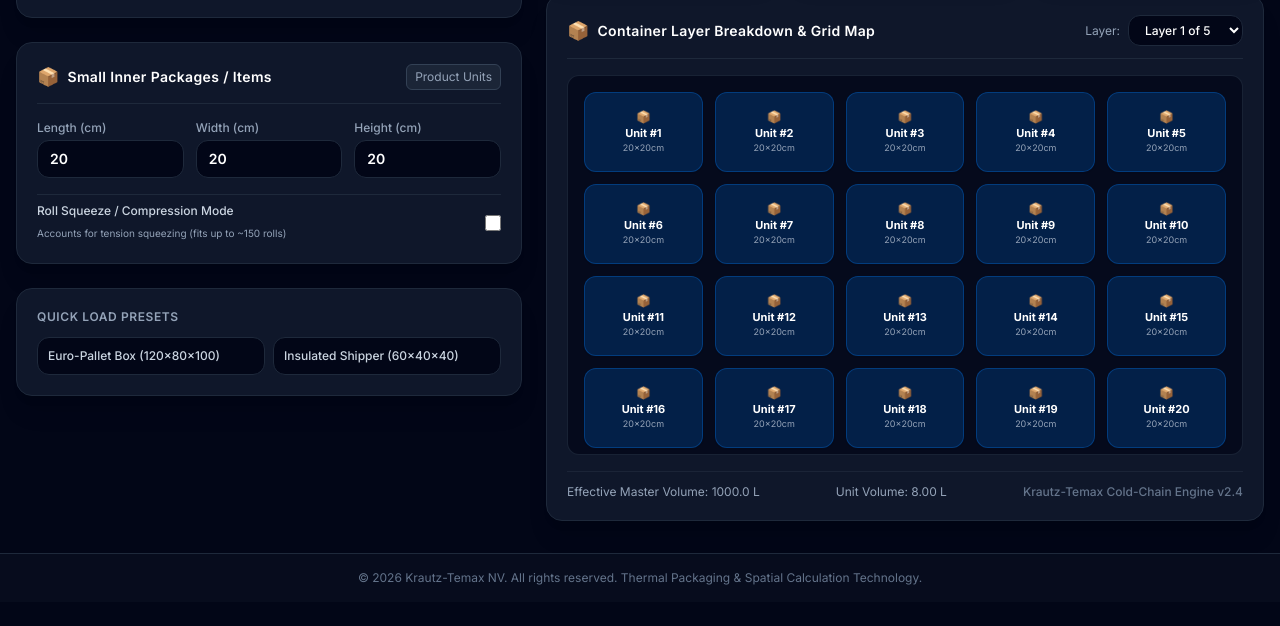
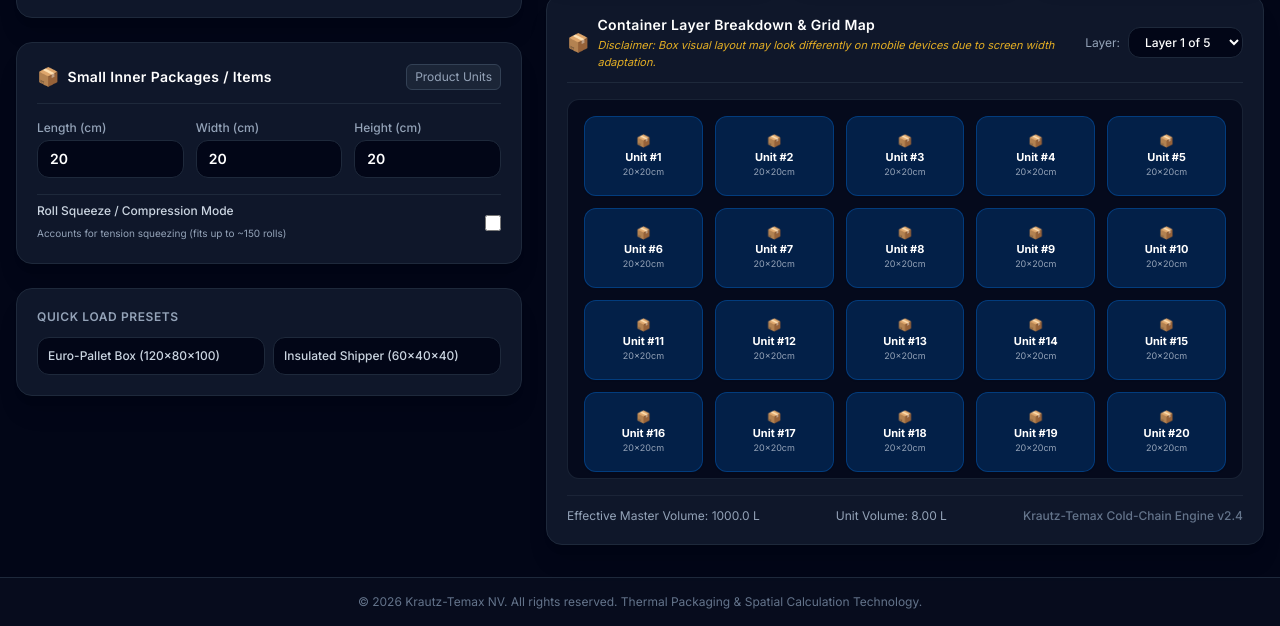
Before and after one commit to Krautz-Temax/Krautz-calculator-packaging, a plain HTML site: page index.html in a window 1280 px wide. Shown: the part 250-876 px from the top of the page. Before the commit the page ends 852 px from the top, so only its background shows below. Drawn offline with nearby package versions, Linux system fonts and the light colour scheme.

Commit message:
Update index.html

```diff
--- a/index.html
+++ b/index.html
@@ -175,12 +175,15 @@
 
                     <!-- Container Layer Breakdown & Grid Map -->
                     <div class="bg-slate-900 border border-slate-800 rounded-2xl p-5 shadow-xl space-y-4">
-                        <div class="flex items-center justify-between border-b border-slate-800 pb-3">
+                        <div class="flex flex-col sm:flex-row items-start sm:items-center justify-between border-b border-slate-800 pb-3 gap-3">
                             <div class="flex items-center space-x-2">
                                 <span class="text-krautz-400 text-lg">📦</span>
-                                <h2 class="text-sm font-semibold text-white tracking-wide">Container Layer Breakdown & Grid Map</h2>
+                                <div>
+                                    <h2 class="text-sm font-semibold text-white tracking-wide">Container Layer Breakdown & Grid Map</h2>
+                                    <p class="text-[11px] text-amber-400/90 italic mt-0.5">Disclaimer: Box visual layout may look differently on mobile devices due to screen width adaptation.</p>
+                                </div>
                             </div>
-                            <div class="flex items-center space-x-2">
+                            <div class="flex items-center space-x-2 self-end sm:self-auto">
                                 <label class="text-xs text-slate-400">Layer:</label>
                                 <select id="layerSelect" onchange="renderLayerGrid()" class="bg-slate-950 border border-slate-800 text-white text-xs rounded-xl px-3 py-1.5 focus:outline-none focus:border-krautz-500 font-medium">
                                     <option value="0">Layer 1 of 5</option>
```
